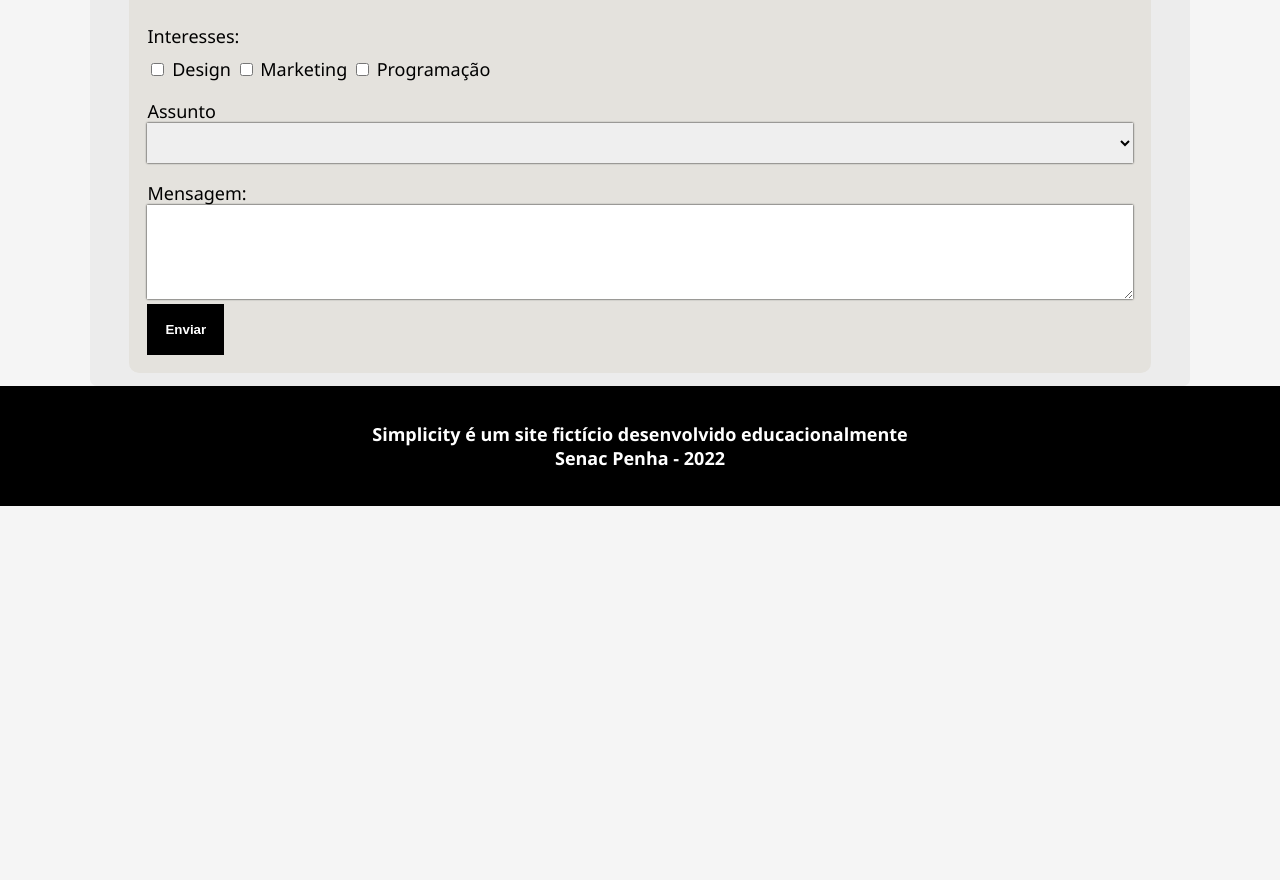
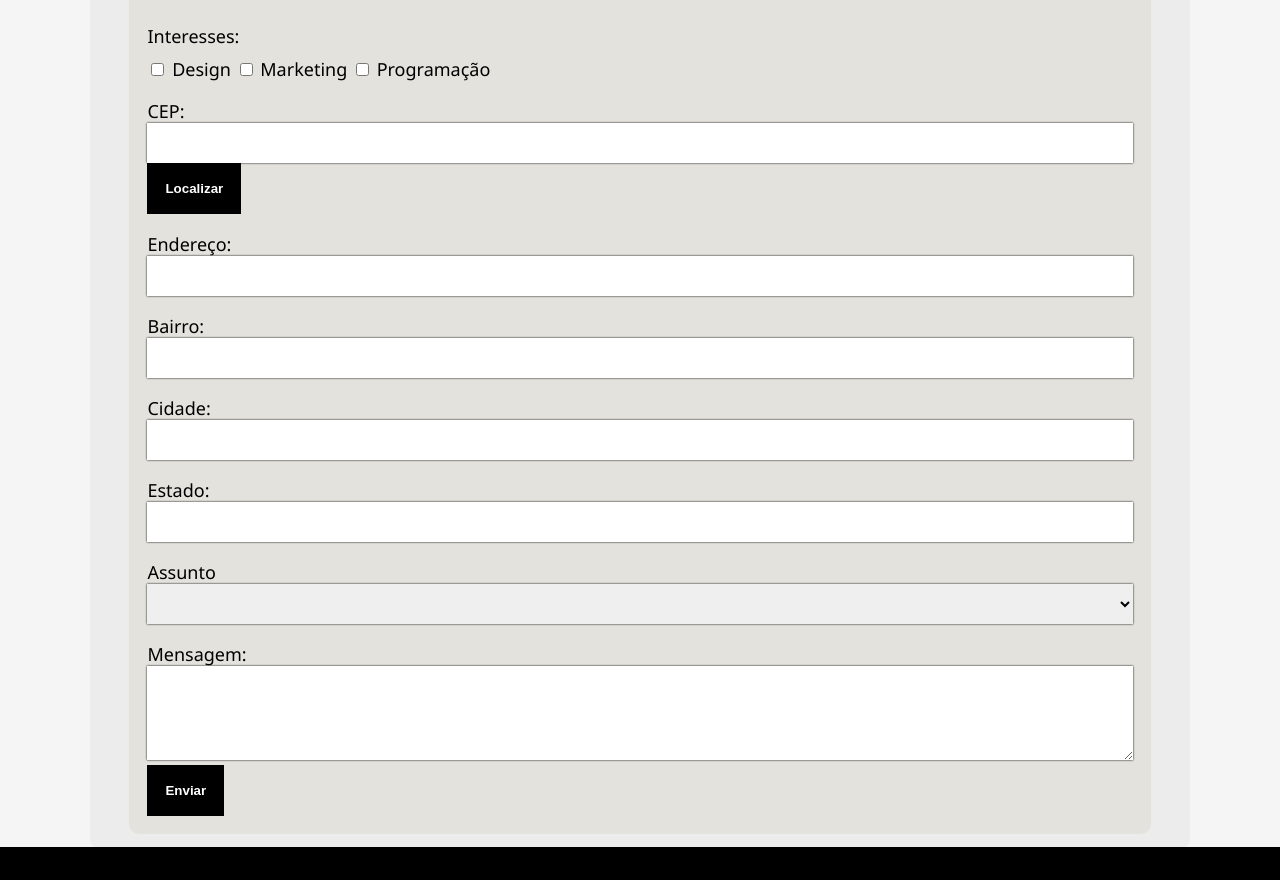
Before and after one commit to mariliapduarte/mariliapduarte.github.io, a plain HTML site: page simplicity-inicial-marilia/contato.html in a window 1280 px wide. Shown: the part 853-1733 px from the top of the page. Before the commit the page ends 1359 px from the top, so only its background shows below. Drawn offline with Linux system fonts and the light colour scheme.

Commit message:
add endereço no form de contato

```diff
--- a/simplicity-inicial-marilia/contato.html
+++ b/simplicity-inicial-marilia/contato.html
@@ -86,6 +86,29 @@
             </div>
 
             <div>
+                <label for="cep">CEP:</label>
+                <input type="text" id="cep" name="cep" maxlength="9" required>
+                <button id="localizar-cep">Localizar</button>
+                <b id="status"></b>
+            </div>
+            <div>
+                <label for="endereco">Endereço:</label>
+                <input type="text" id="endereco" name="endereco" size="30">
+            </div>
+            <div>
+                <label for="bairro">Bairro:</label>
+                <input type="text" id="bairro" name="bairro">
+            </div>
+            <div>
+                <label for="cidade">Cidade:</label>
+                <input type="text" id="cidade" name="cidade">
+            </div>
+            <div>
+                <label for="estado">Estado:</label>
+                <input type="text" id="estado" name="estado">
+            </div>
+
+            <div>
                 <label for="assunto">Assunto</label>
                 <select name="" id="">
                     <option></option> <!-- deixar vazio propositalmente -->
```
